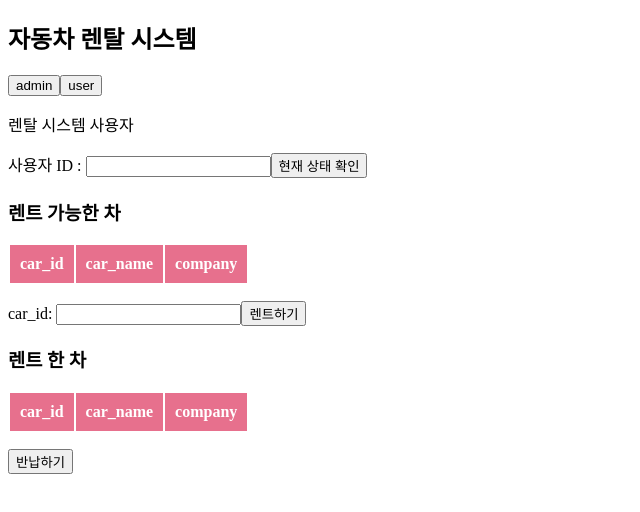
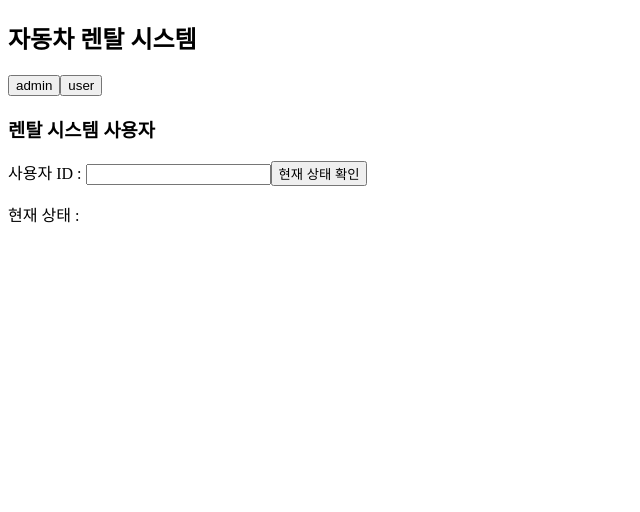
Before and after one commit to Dongwon-Gwon/OJT.CarRentalSystem.web, an Angular app: page /user in a window 1280 px wide. Shown: the top 512 px of the page, without its empty margins (0-640 px from the left). Built offline with nearby package versions, Linux system fonts and the light colour scheme.

Commit message:
feat: add ngif to controll html

```diff
--- a/src/app/admin/admin.component.html
+++ b/src/app/admin/admin.component.html
@@ -1,9 +1,10 @@
-<p>렌탈 시스템 관리자</p>
+<h3>렌탈 시스템 관리자</h3>
 <form>
     관리자 ID : <input #nameInput id='adminid' type='text'>
     <button (click) = "click()">조회</button>
 </form>
 <h2>{{ adminState }}</h2>
+<ng-container *ngIf="conif==1">
     <h3>차 목록 관리</h3>
     <table class="carType">
         <thead>
@@ -93,3 +94,4 @@
             </tr>
         </tbody>
     </table>
+</ng-container>
--- a/src/app/admin/admin.component.ts
+++ b/src/app/admin/admin.component.ts
@@ -15,6 +15,7 @@ export class AdminComponent implements OnInit {
   adminCheck: Observable<any>;
   adminState: string;
   info:any;
+  conif =0;
 
   @ViewChild("nameInput") adminId: ElementRef;
 
@@ -48,9 +49,11 @@ export class AdminComponent implements OnInit {
         this.getInfo("user").subscribe((data) => {this.user = data});
         this.getInfo("rentalinfo").subscribe((data) => {this.rentInfo = data});
         this.getInfo("admin").subscribe((data) => {this.admin = data});
+        this.conif =1;
         return
       }
     }
+    this.conif=0;
     this.adminState = "관리자 권한이 없습니다";
 
   }
--- a/src/app/user/user.component.html
+++ b/src/app/user/user.component.html
@@ -1,9 +1,10 @@
-<p>렌탈 시스템 사용자</p>
+<h3>렌탈 시스템 사용자</h3>
 <form>
     사용자 ID : <input #nameInput id='userid' type='text'>
     <button (click) = "checkUser()">현재 상태 확인</button>
 </form>
-<h2>{{ state }}</h2>
+<p>현재 상태 : {{ state }}</p>
+<ng-container *ngIf="conif==2">
     <h3>렌트 가능한 차</h3>
     <table class="usableCar">
         <thead>
@@ -25,6 +26,8 @@
         car_id: <input #carId id='carid' type='text'>
         <button (click) = 'rentCar()'> 렌트하기</button>
     </p>
+</ng-container>
+<ng-container *ngIf="conif==1">
     <h3>렌트 한 차</h3>
     <table class="rentedCar">
         <thead>
@@ -45,3 +48,4 @@
     <p>
         <button (click)="returnCar()" > 반납하기</button>
     </p>
+</ng-container>
--- a/src/app/user/user.component.ts
+++ b/src/app/user/user.component.ts
@@ -18,7 +18,7 @@ export class UserComponent implements OnInit {
   httpOptions = {
     headers: new HttpHeaders({ 'Content-Type': 'application/json' })
   };
-
+  conif =3;
   @ViewChild("nameInput") userId: ElementRef;
   @ViewChild("carId") carId: ElementRef;
 
@@ -49,6 +49,7 @@ export class UserComponent implements OnInit {
       for(let i=0;i<info.length;i++) {
         if(id == info[i]['userId']) {
           this.state = "렌트 중인 회원";
+          this.conif =1;
           this.getRentedCar();
           this.usableCar = null;
           return
@@ -59,6 +60,7 @@ export class UserComponent implements OnInit {
       for(let i=0;i<info.length;i++) {
         if(id == info[i]['userId']) {
           this.state = "렌트 가능한 회원";
+          this.conif =2;
           this.getUsableCar();
           this.rentedCar = null;
           return
@@ -66,6 +68,7 @@ export class UserComponent implements OnInit {
       }
 
       this.state = "존재하지 않는 회원"
+      this.conif =3;
       this.usableCar = null;
       this.rentedCar = null;
       return
```
Lines whose indentation alone changed are shown as unchanged.
